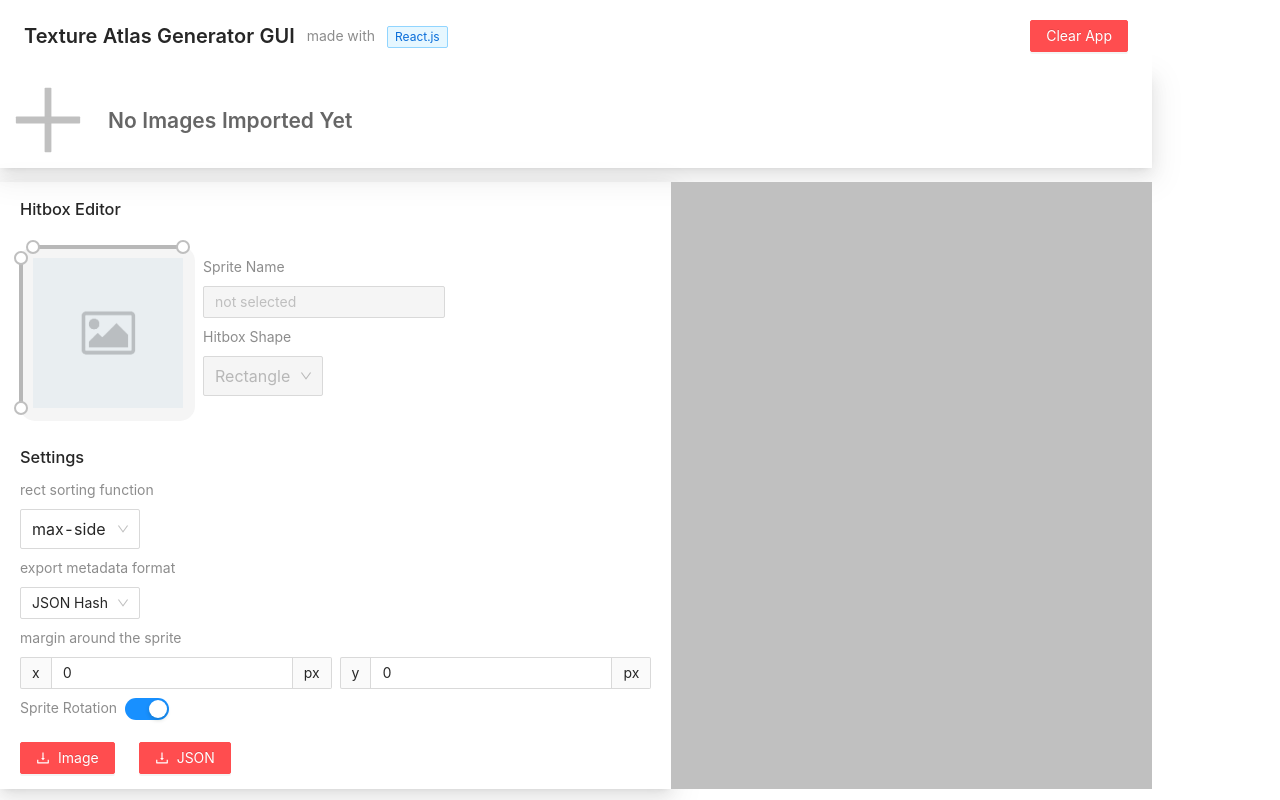
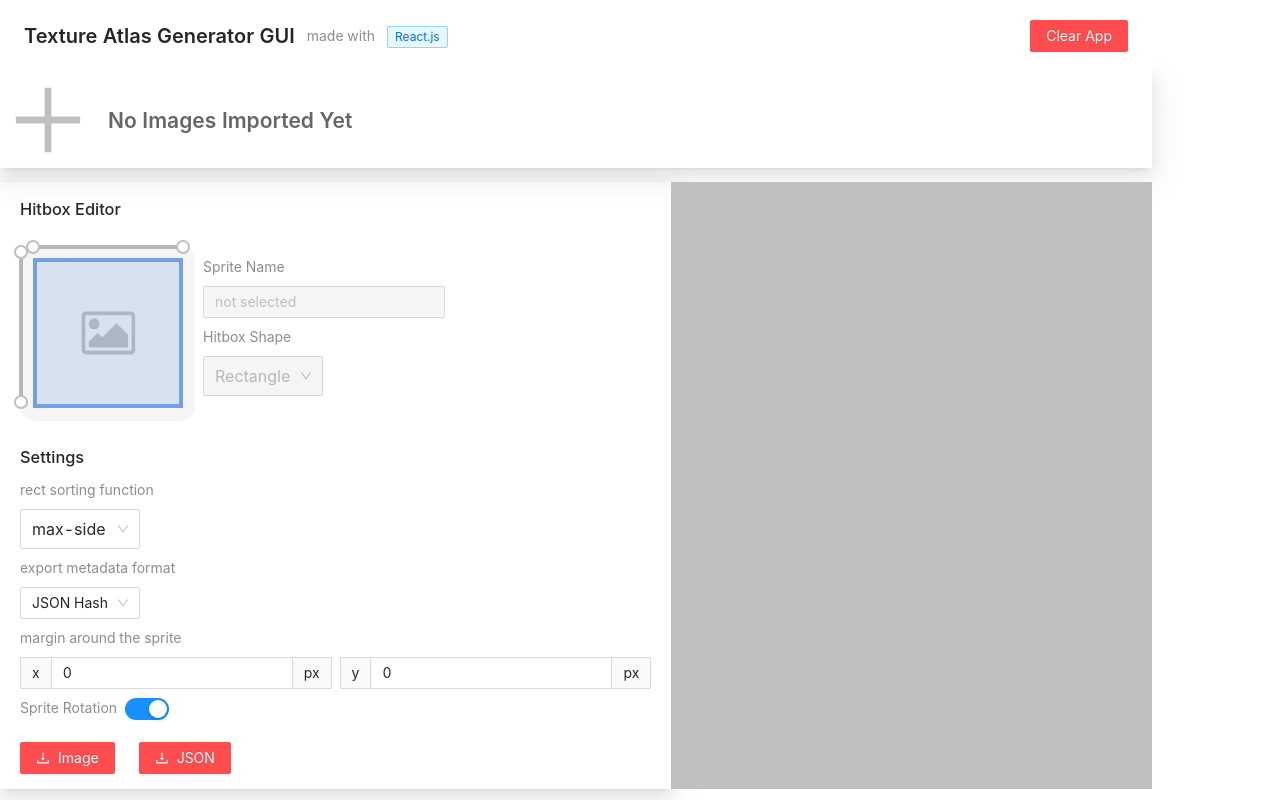
Before and after one commit to cosmicsplendor/texture-atlas-generator-gui, a React app: page / in a window 1280 px wide. Built offline with nearby package versions, Linux system fonts and the light colour scheme; the HTML template or start-up script is replaced by a standard one.

Commit message:
Resolve #7

```diff
--- a/src/components/SidePanel/MetaPanel.js
+++ b/src/components/SidePanel/MetaPanel.js
@@ -4,17 +4,25 @@ import { Space, Typography, Input, Select, Slider } from "antd"
 import AppContext from ".././../AppContext"
 import placeholderImg from "../../images/placeholder.png"
 import styles from "./style.css"
-import { HBOX_SLIDER_H, HBOX_SLIDER_W } from "../../constants"
+import { HBOX_SLIDER_W, HBOX_EDITOR_W, HBOX_EDITOR_IMG_W } from "../../constants"
 
 const sliderStyles = {
     hor: { width: HBOX_SLIDER_W },
-    vert: { height: HBOX_SLIDER_H }
+    vert: { height: HBOX_SLIDER_W }
 }
+const hitboxEditorStyle = {
+    width: HBOX_EDITOR_W,
+    height: HBOX_EDITOR_W
+}
+const hitboxEditorImgStyle = {
+    width: HBOX_EDITOR_IMG_W,
+    height: HBOX_EDITOR_IMG_W
+}
+const hitboxShapes = [ "Circle", "Rectangle"]
 
 const { Text } = Typography
 const { Option } = Select
 
-const hitboxShapes = [ "Circle", "Rectangle"]
 
 const calcSliderRange = (width, height) => {
     const max = Math.max(width, height)
@@ -28,6 +36,20 @@ const calcSliderRange = (width, height) => {
     }
 }
 
+
+
+const calcHitboxElDims = sliderRange => {
+    const { hor: [ x1, x2 ], vert: [ y1, y2 ] } = sliderRange
+    const scaleFactor = HBOX_SLIDER_W / 100
+    const offset = (HBOX_EDITOR_W - HBOX_EDITOR_IMG_W) / 2
+    return {
+        left: x1 * scaleFactor + offset,
+        top: y1 * scaleFactor + offset,
+        width: (x2 - x1) * scaleFactor,
+        height: (y2 - y1) * scaleFactor
+    }
+}
+
 export default () => {
     const { activeSprite: activeSpriteID, imports, importAxns } = useContext(AppContext)
     const activeSprite = useMemo(() => {
@@ -36,6 +58,8 @@ export default () => {
     const inputsDisabled = !activeSpriteID
     const { src: spriteImg, name, width=150, height=150, hitboxSlider } = activeSprite
     const sliderRange = hitboxSlider || calcSliderRange(width, height)
+    const hitboxElDims = calcHitboxElDims(sliderRange)
+    const hitboxElStyle = hitboxElDims
     const updateHorSlider = useCallback(([ from, to ]) => {
         const [ fromMin, toMax ] = calcSliderRange(width, height).hor
         const x1 = Math.max(fromMin, from)
@@ -56,10 +80,11 @@ export default () => {
             </h3>
             <Space>
                 <Space direction="vertical">
-                   <div className={styles.hitboxEditor}>
+                   <div className={styles.hitboxEditor} style={hitboxEditorStyle}>
                         <Slider className={styles.hSlider} style={sliderStyles.hor} range={{draggableTrack: true}} value={sliderRange.hor} onChange={updateHorSlider} disabled={inputsDisabled}/>
-                        <Slider className={styles.vSlider} style={sliderStyles.vert } vertical range={{draggableTrack: true}} value={sliderRange.vert} onChange={updateVertSlider} disabled={inputsDisabled}/>
-                        <img className={styles.metaImage} src={spriteImg || placeholderImg}/>
+                        <Slider className={styles.vSlider} style={sliderStyles.vert } vertical range={{draggableTrack: true}} value={sliderRange.vert} onChange={updateVertSlider} disabled={inputsDisabled} reverse/>
+                        <img className={styles.metaImage} src={spriteImg || placeholderImg} style={hitboxEditorImgStyle}/>
+                        <div className={styles.hitbox} style={hitboxElStyle}></div>
                    </div>
                 </Space>
                 <Space direction="vertical">
--- a/src/components/SidePanel/style.css
+++ b/src/components/SidePanel/style.css
@@ -21,21 +21,25 @@
     justify-content: center;
     background: whitesmoke;
     padding: 15px;
-    width: 175px;
-    height: 175px;
     margin-top: 15px;
     border-radius: 15px;
 }
 
+.hitboxEditor>.hitbox {
+    position: absolute;
+    border: 4px solid rgba(50, 115, 220, 0.6);
+    background: rgba(50, 115, 220, 0.1);
+    width: 50px;
+    height: 50px;
+}
+
 .hitboxEditor>.hSlider {
     position: absolute;
-    width: 150px;
     top: -15px;
 }
 
 .hitboxEditor>.vSlider {
     position: absolute;
-    height: 150px;
     left: -15px;
 }
 
--- a/src/constants/index.js
+++ b/src/constants/index.js
@@ -1,3 +1,4 @@
 export const PREVIEW_ID = "preview"
-export const HBOX_SLIDER_H = 150
 export const HBOX_SLIDER_W = 150
+export const HBOX_EDITOR_W = 175
+export const HBOX_EDITOR_IMG_W = 150
```
